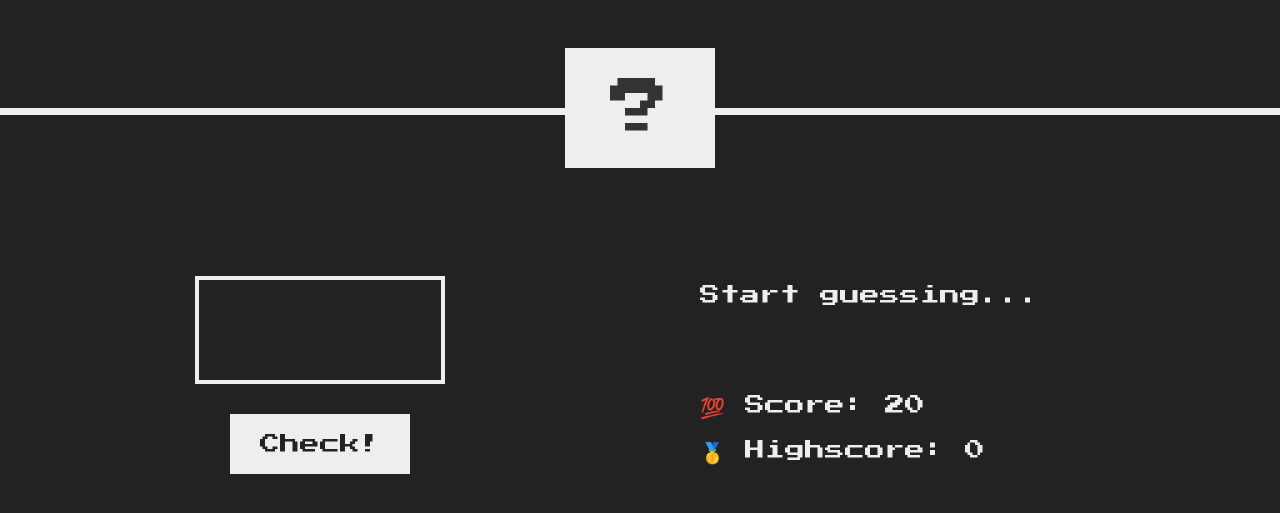
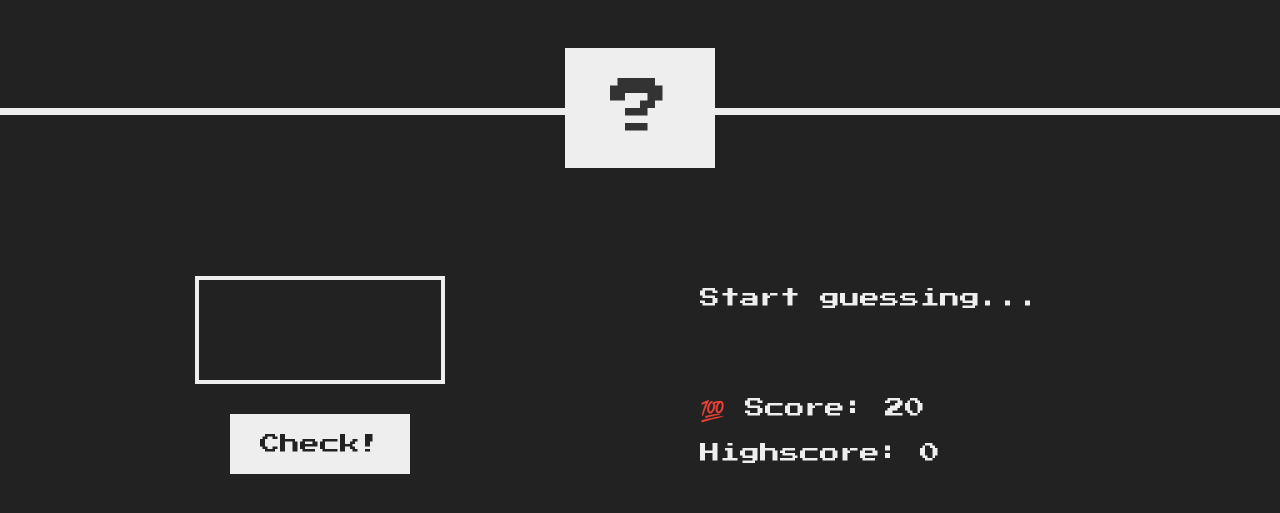
Before and after one commit to nidhiss29/Javascript_course, a plain HTML site: page 05-Guess-Number-project/index.html in a window 1280 px wide. Shown: the part 165-678 px from the top of the page. Drawn offline with Linux system fonts and the light colour scheme.

Commit message:
project 2

```diff
--- a/05-Guess-Number-project/index.html
+++ b/05-Guess-Number-project/index.html
@@ -23,7 +23,7 @@
         <p class="message">Start guessing...</p>
         <p class="label-score">💯 Score: <span class="score">20</span></p>
         <p class="label-highscore">
-          🥇 Highscore: <span class="highscore">0</span>
+           Highscore: <span class="highscore">0</span>
         </p>
       </section>
     </main>
```
